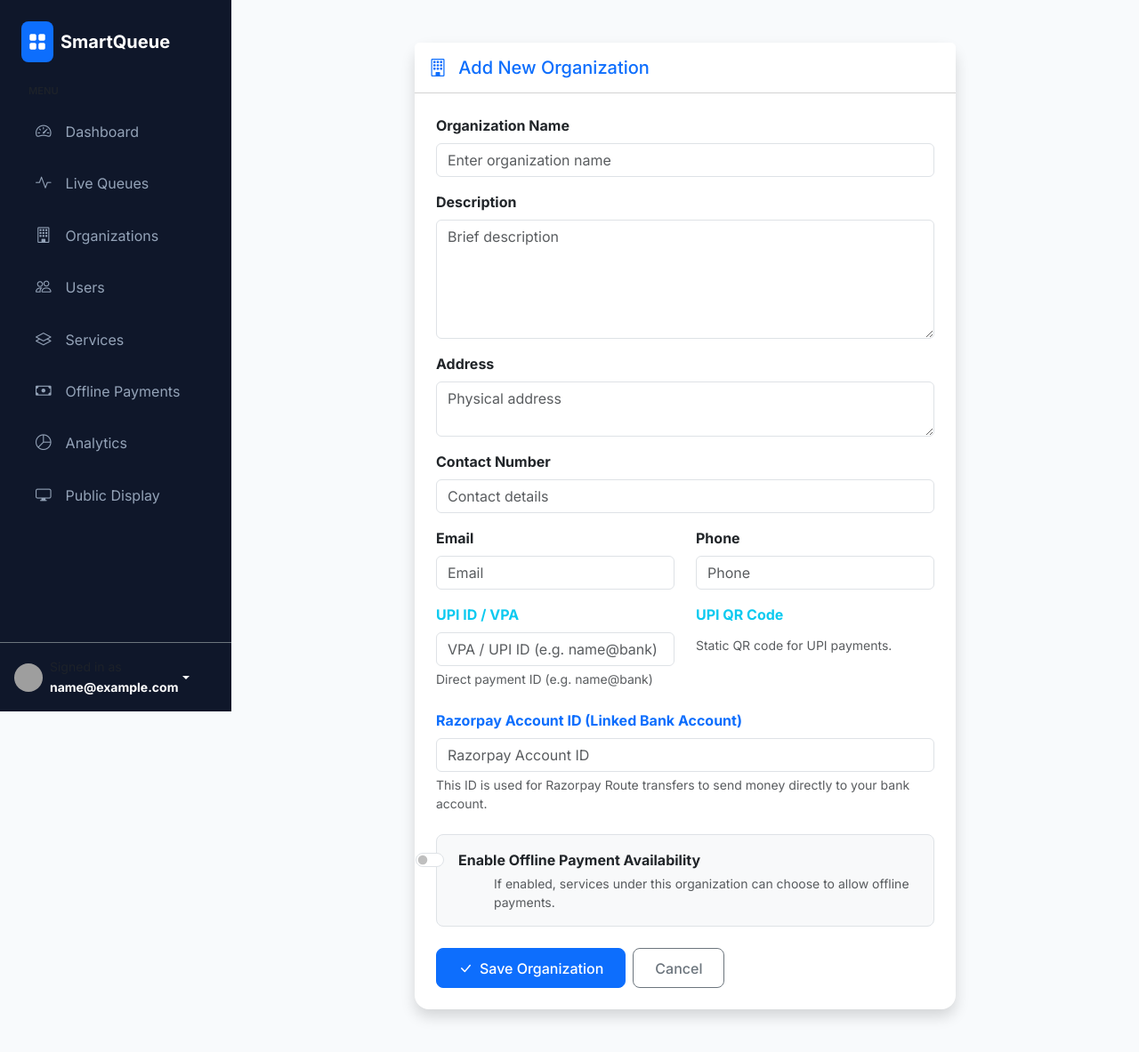
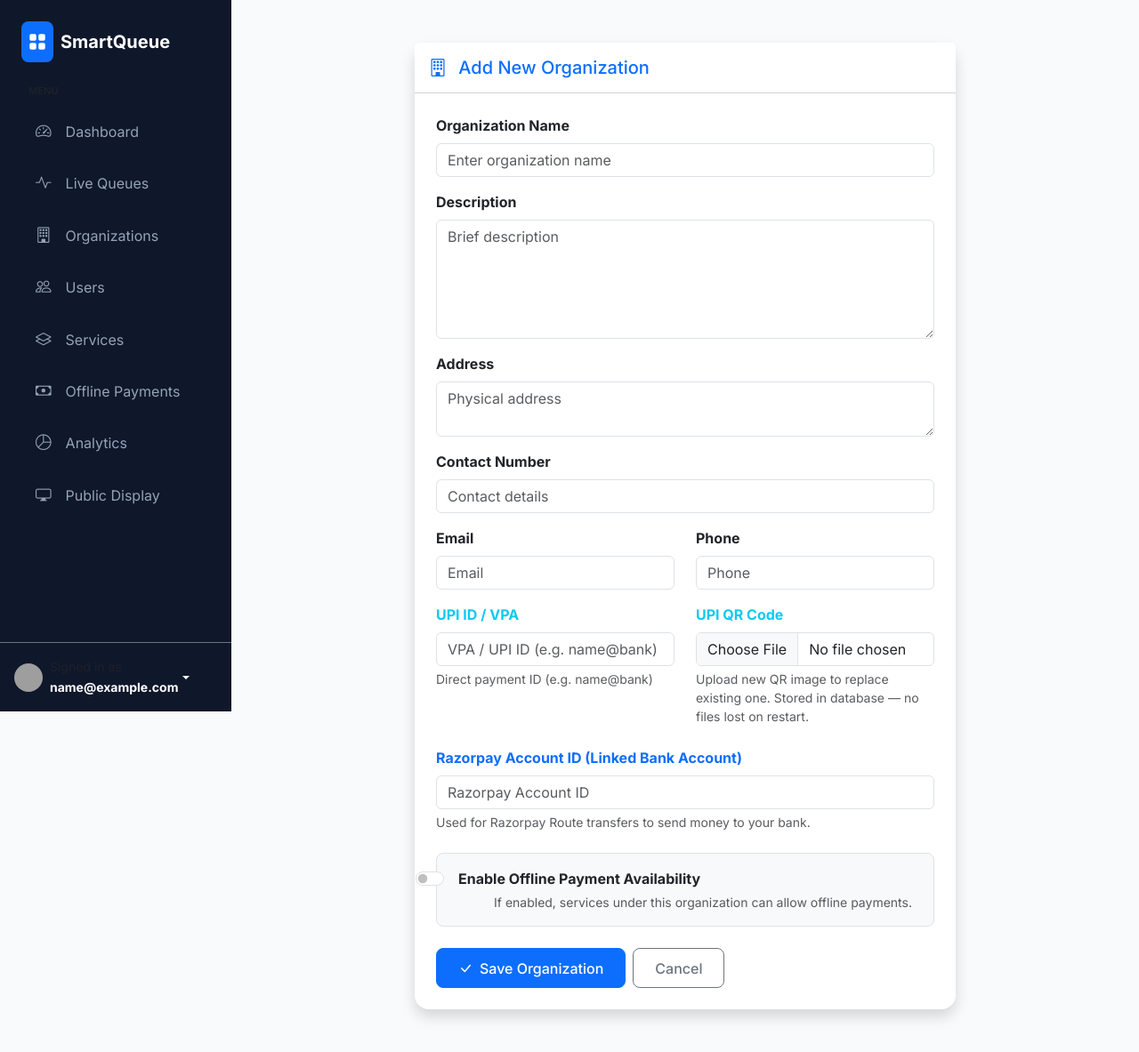
Before and after one commit to kumar1250/queuenova, a Django app: page /custom-admin/organizations/add/ in a window 1280 px wide. Shown: the whole page at 89% size. Run offline with Django 5.2, Linux system fonts and the light colour scheme; the visitor is signed in with stand-in values (Sample User, id 1); grey boxes are pictures that could not be loaded.

Commit message:
Update org_form.html

```diff
--- a/templates/custom_admin/org_form.html
+++ b/templates/custom_admin/org_form.html
@@ -19,49 +19,37 @@
                     <div class="mb-3">
                         <label class="form-label fw-bold">Organization Name</label>
                         {{ form.name }}
-                        {% if form.name.errors %}
-                            <div class="text-danger mt-1 small">{{ form.name.errors }}</div>
-                        {% endif %}
+                        {% if form.name.errors %}<div class="text-danger mt-1 small">{{ form.name.errors }}</div>{% endif %}
                     </div>
 
                     <div class="mb-3">
                         <label class="form-label fw-bold">Description</label>
                         {{ form.description }}
-                        {% if form.description.errors %}
-                            <div class="text-danger mt-1 small">{{ form.description.errors }}</div>
-                        {% endif %}
+                        {% if form.description.errors %}<div class="text-danger mt-1 small">{{ form.description.errors }}</div>{% endif %}
                     </div>
 
                     <div class="mb-3">
                         <label class="form-label fw-bold">Address</label>
                         {{ form.address }}
-                        {% if form.address.errors %}
-                            <div class="text-danger mt-1 small">{{ form.address.errors }}</div>
-                        {% endif %}
+                        {% if form.address.errors %}<div class="text-danger mt-1 small">{{ form.address.errors }}</div>{% endif %}
                     </div>
 
                     <div class="mb-3">
                         <label class="form-label fw-bold">Contact Number</label>
                         {{ form.contact_number }}
-                        {% if form.contact_number.errors %}
-                            <div class="text-danger mt-1 small">{{ form.contact_number.errors }}</div>
-                        {% endif %}
+                        {% if form.contact_number.errors %}<div class="text-danger mt-1 small">{{ form.contact_number.errors }}</div>{% endif %}
                     </div>
 
                     <div class="row">
                         <div class="col-md-6 mb-3">
                             <label class="form-label fw-bold">Email</label>
                             {{ form.email }}
-                            {% if form.email.errors %}
-                                <div class="text-danger mt-1 small">{{ form.email.errors }}</div>
-                            {% endif %}
+                            {% if form.email.errors %}<div class="text-danger mt-1 small">{{ form.email.errors }}</div>{% endif %}
                         </div>
                         <div class="col-md-6 mb-3">
                             <label class="form-label fw-bold">Phone</label>
                             {{ form.phone }}
-                            {% if form.phone.errors %}
-                                <div class="text-danger mt-1 small">{{ form.phone.errors }}</div>
-                            {% endif %}
+                            {% if form.phone.errors %}<div class="text-danger mt-1 small">{{ form.phone.errors }}</div>{% endif %}
                         </div>
                     </div>
 
@@ -69,39 +57,49 @@
                         <div class="col-md-6 mb-4">
                             <label class="form-label fw-bold text-info">UPI ID / VPA</label>
                             {{ form.upi_id }}
-                            {% if form.upi_id.errors %}
-                                <div class="text-danger mt-1 small">{{ form.upi_id.errors }}</div>
-                            {% endif %}
+                            {% if form.upi_id.errors %}<div class="text-danger mt-1 small">{{ form.upi_id.errors }}</div>{% endif %}
                             <small class="text-muted d-block mt-1">Direct payment ID (e.g. name@bank)</small>
                         </div>
                         <div class="col-md-6 mb-4">
                             <label class="form-label fw-bold text-info">UPI QR Code</label>
-                            {{ form.upi_qr_code }}
-                            {% if form.upi_qr_code.errors %}
-                                <div class="text-danger mt-1 small">{{ form.upi_qr_code.errors }}</div>
+
+                            <!-- Show current QR image if one is saved -->
+                            {% if object.upi_qr_code_data %}
+                            <div class="mb-2 p-2 border rounded-3 text-center bg-light">
+                                <p class="small text-muted mb-1">Current QR Code:</p>
+                                <img src="{{ object.upi_qr_code_data }}"
+                                     alt="Current UPI QR Code"
+                                     class="img-fluid rounded"
+                                     style="max-height: 150px;">
+                                <p class="small text-success mt-1 mb-0">
+                                    <i class="bi bi-check-circle me-1"></i>Saved in database (survives restarts)
+                                </p>
+                            </div>
                             {% endif %}
-                            <small class="text-muted d-block mt-1">Static QR code for UPI payments.</small>
+
+                            {{ form.upi_qr_image }}
+                            {% if form.upi_qr_image.errors %}<div class="text-danger mt-1 small">{{ form.upi_qr_image.errors }}</div>{% endif %}
+                            <small class="text-muted d-block mt-1">
+                                Upload new QR image to replace existing one.
+                                Stored in database — no files lost on restart.
+                            </small>
                         </div>
                     </div>
 
                     <div class="mb-4">
                         <label class="form-label fw-bold text-primary">Razorpay Account ID (Linked Bank Account)</label>
                         {{ form.razorpay_account_id }}
-                        {% if form.razorpay_account_id.errors %}
-                            <div class="text-danger mt-1 small">{{ form.razorpay_account_id.errors }}</div>
-                        {% endif %}
-                        <small class="text-muted d-block mt-1">This ID is used for Razorpay Route transfers to send money directly to your bank account.</small>
+                        {% if form.razorpay_account_id.errors %}<div class="text-danger mt-1 small">{{ form.razorpay_account_id.errors }}</div>{% endif %}
+                        <small class="text-muted d-block mt-1">Used for Razorpay Route transfers to send money to your bank.</small>
                     </div>
 
                     <div class="mb-4">
                         <div class="form-check form-switch p-3 bg-light rounded-3 border">
                             {{ form.is_offline_payment_available }}
                             <label class="form-check-label fw-bold ms-2">Enable Offline Payment Availability</label>
-                            <div class="text-muted small ms-5 mt-1">If enabled, services under this organization can choose to allow offline payments.</div>
+                            <div class="text-muted small ms-5 mt-1">If enabled, services under this organization can allow offline payments.</div>
                         </div>
-                        {% if form.is_offline_payment_available.errors %}
-                            <div class="text-danger mt-1 small">{{ form.is_offline_payment_available.errors }}</div>
-                        {% endif %}
+                        {% if form.is_offline_payment_available.errors %}<div class="text-danger mt-1 small">{{ form.is_offline_payment_available.errors }}</div>{% endif %}
                     </div>
 
                     <div class="d-flex gap-2">
@@ -118,6 +116,3 @@
     </div>
 </div>
 {% endblock %}
-
-{% block extra_js %}
-{% endblock %}
```
